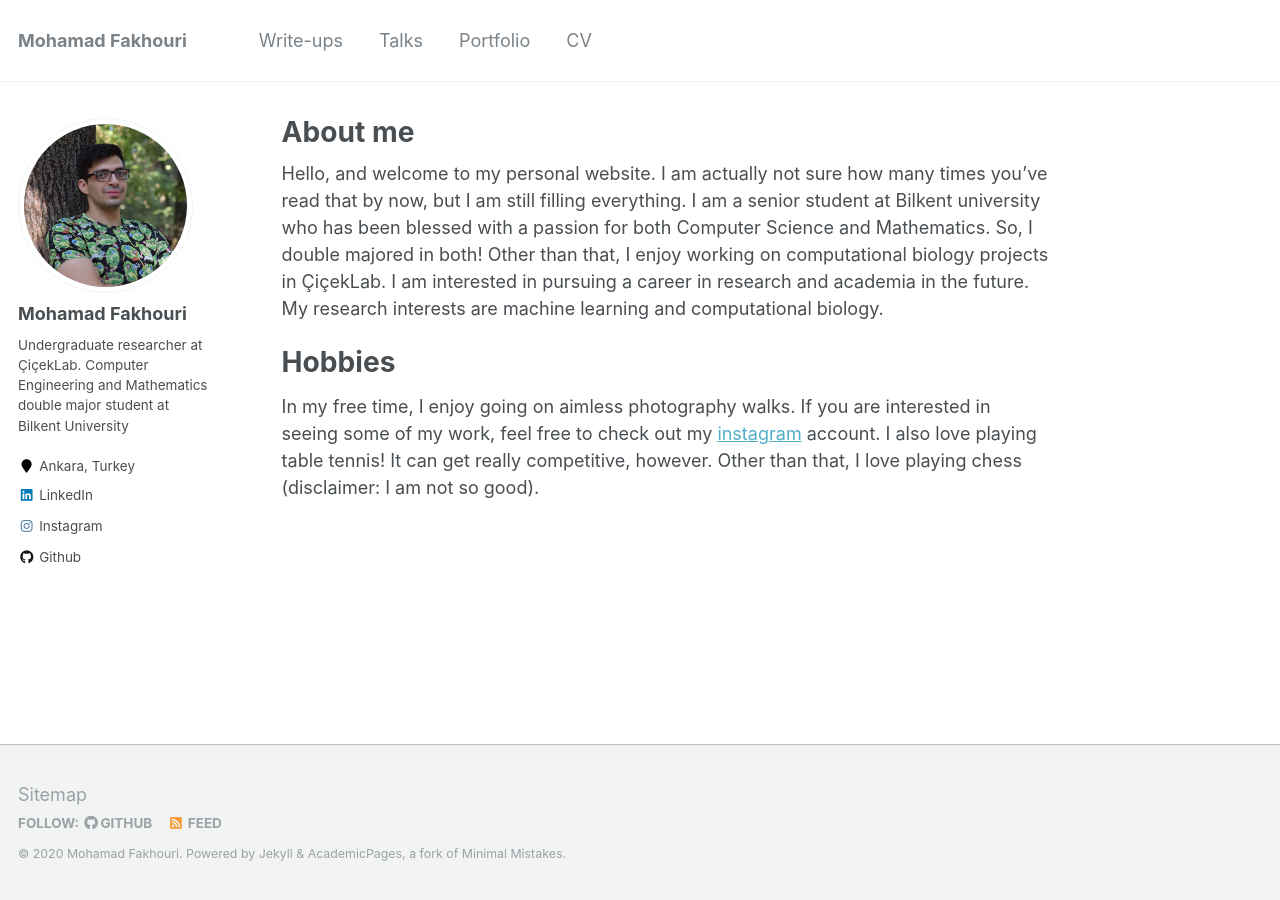
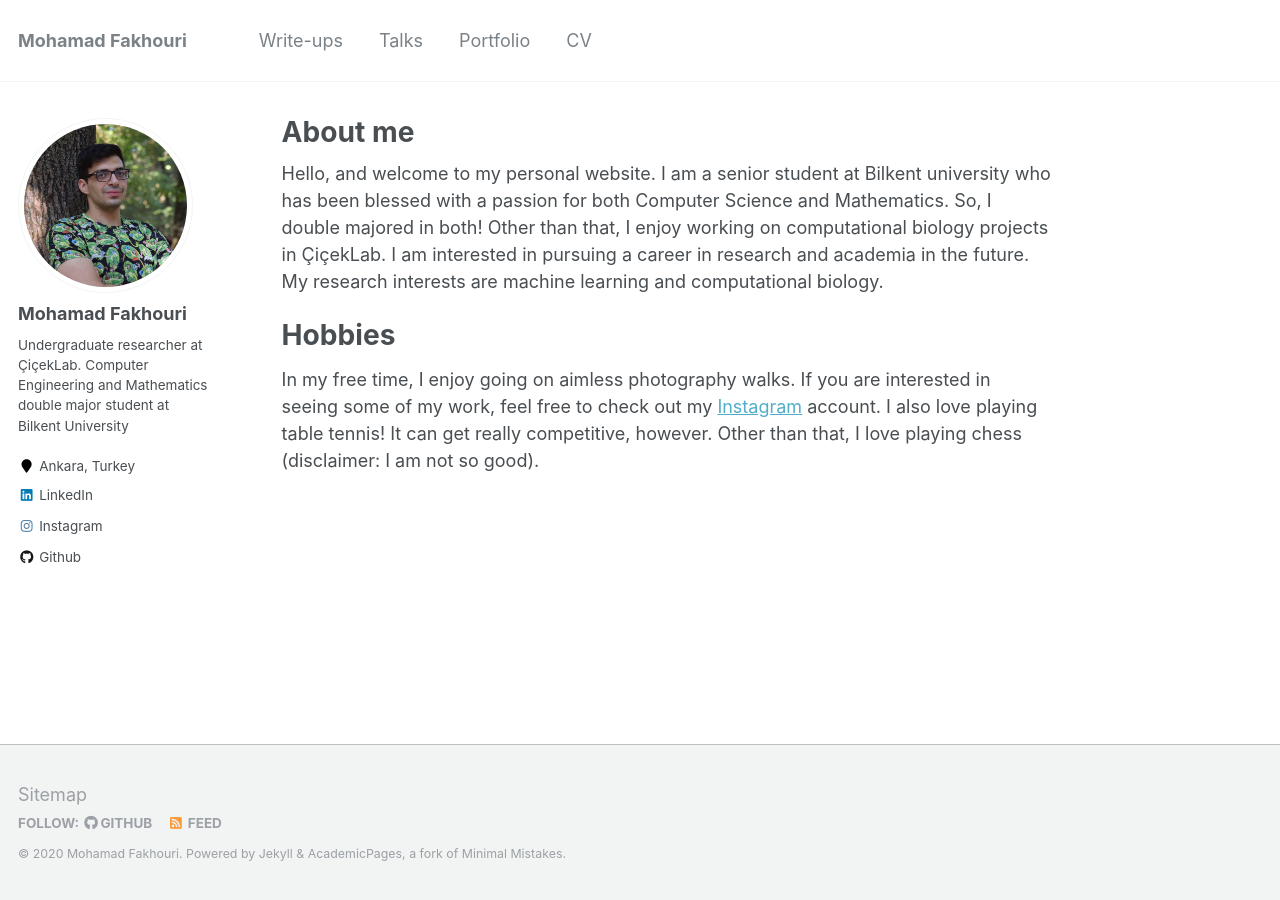
Before and after one commit to mohahf19/mohahf19.github.io, a Jekyll site: the page built from _pages/about.md, in a window 1280 px wide. Built offline with Jekyll 4.4.1, drawn with Linux system fonts in a browser that asks for light colours.

Commit message:
trying nil

```diff
--- a/_pages/about.md
+++ b/_pages/about.md
@@ -8,8 +8,8 @@ redirect_from:
   - /about.html
 ---
 
-Hello, and welcome to my personal website. I am actually not sure how many times you've read that by now, but I am still filling everything. I am a senior student at Bilkent university who has been blessed with a passion for both Computer Science and Mathematics. So, I double majored in both! Other than that, I enjoy working on computational biology projects in ÇiçekLab. I am interested in pursuing a career in research and academia in the future. My research interests are machine learning and computational biology.
+Hello, and welcome to my personal website. I am a senior student at Bilkent university who has been blessed with a passion for both Computer Science and Mathematics. So, I double majored in both! Other than that, I enjoy working on computational biology projects in ÇiçekLab. I am interested in pursuing a career in research and academia in the future. My research interests are machine learning and computational biology.
 
 Hobbies
 =====
-In my free time, I enjoy going on aimless photography walks. If you are interested in seeing some of my work, feel free to check out my [instagram](https://www.instagram.com/mohahf19/) account. I also love playing table tennis! It can get really competitive, however. Other than that, I love playing chess (disclaimer: I am not so good).
+In my free time, I enjoy going on aimless photography walks. If you are interested in seeing some of my work, feel free to check out my [Instagram](https://www.instagram.com/mohahf19/) account. I also love playing table tennis! It can get really competitive, however. Other than that, I love playing chess (disclaimer: I am not so good).
```
Also changed, not shown: _publications/08_2020_deeplearning_intro.md (+1 -0 lines).
